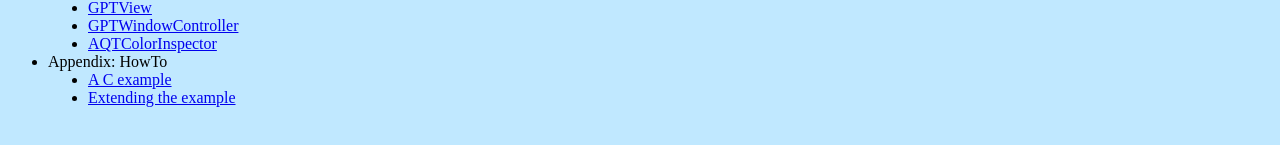
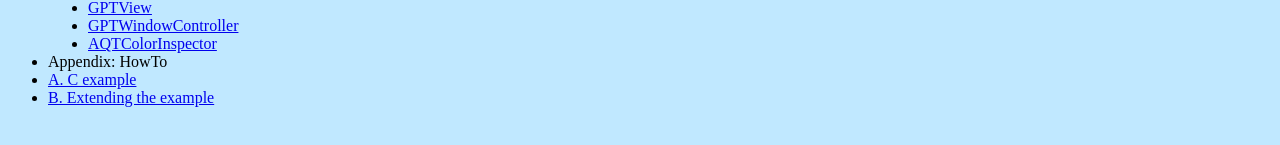
Before and after one commit to AquaTerm/old_website, a plain HTML site: page docs/toc.html in a window 1280 px wide. Shown: the part 321-466 px from the top of the page. Drawn offline with Linux system fonts and the light colour scheme.

Commit message:
minor fixes

```diff
--- a/docs/toc.html
+++ b/docs/toc.html
@@ -30,10 +30,9 @@
         <li><a href="classes/GPTWindowController.html" target="doc">GPTWindowController</a></li>
         <li><a href="classes/AQTColorInspector.html" target="doc">AQTColorInspector</a></li>
     </ul></li>
-	<li>Appendix: HowTo
-        <ul type="disc"><li><a href="appendix_a.html" target="doc">A C example</a></li>
-        <li><a href="appendix_b.html" target="doc">Extending the example</a></li>
-    </ul></li>
+    <li>Appendix: HowTo</li>
+    <li><a href="appendix_a.html" target="doc">A. C example</a></li>
+    <li><a href="appendix_b.html" target="doc">B. Extending the example</a></li>
 </ul>
 </body>
 </html>
```
Also changed, not shown: docs/index.html (+1 -1 lines).
